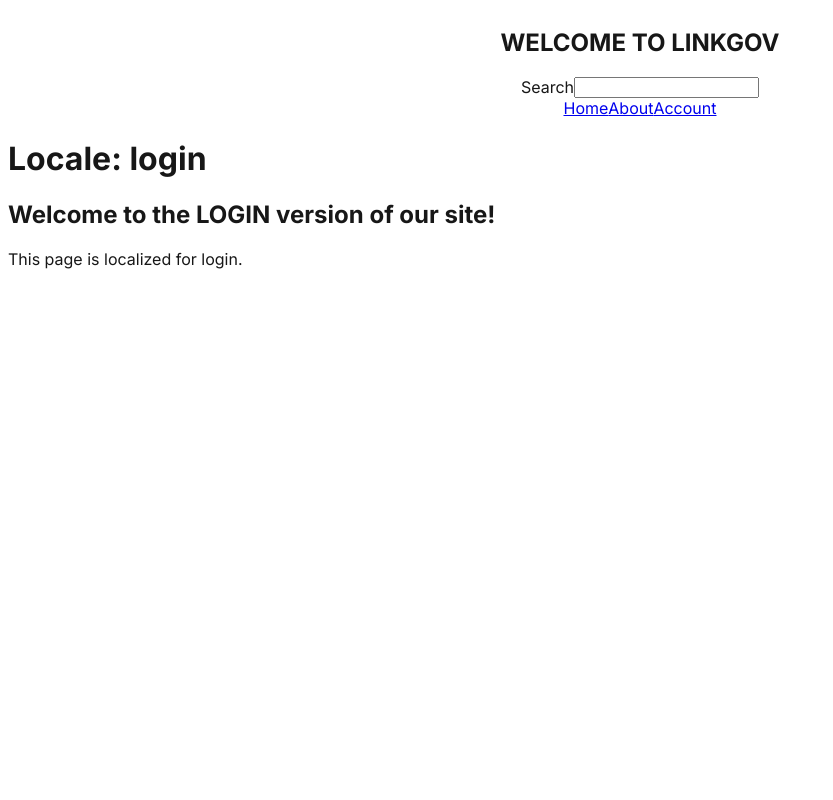
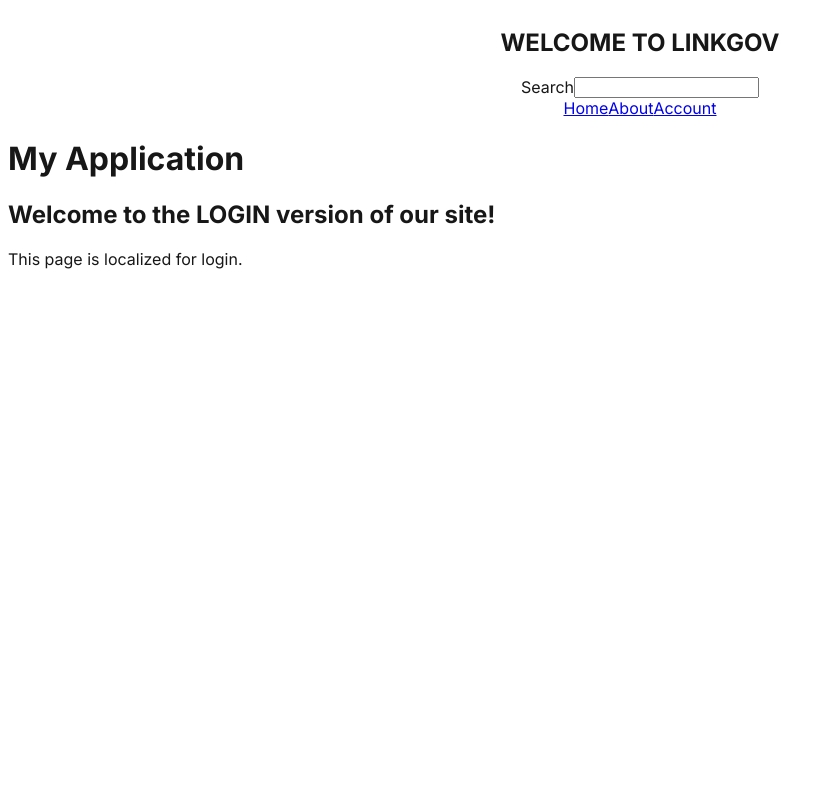
Before and after one commit to didierdrin/linkgov, a Next.js app: page /login in a window 1280 px wide. Shown: the top 800 px of the page, without its empty margins (0-833 px from the left). Built offline with nearby package versions, Linux system fonts and the light colour scheme.

Commit message:
latest updates 11

```diff
--- a/src/app/[locale]/layout.tsx
+++ b/src/app/[locale]/layout.tsx
@@ -1,21 +1,39 @@
 import React from 'react';
 
-interface LocaleLayoutProps {
+interface LayoutProps {
   children: React.ReactNode;
-  // Allow params to be either a plain object or a Promise resolving to one
-  params: { locale: string } | Promise<{ locale: string }>;
 }
 
-export default async function LocaleLayout({ children, params }: LocaleLayoutProps) {
-  // Ensure that params is awaited, whether it's a promise or a plain object
-  const { locale } = await Promise.resolve(params);
-
+export default function Layout({ children }: LayoutProps) {
   return (
     <div className="min-h-screen">
       <header className="p-4 bg-gray-200">
-        <h1 className="text-2xl font-bold">Locale: {locale}</h1>
+        <h1 className="text-2xl font-bold">My Application</h1>
       </header>
       <main className="p-4">{children}</main>
     </div>
   );
 }
+
+
+// import React from 'react';
+
+// interface LocaleLayoutProps {
+//   children: React.ReactNode;
+//   // Allow params to be either a plain object or a Promise resolving to one
+//   params: { locale: string } | Promise<{ locale: string }>;
+// }
+
+// export default async function LocaleLayout({ children, params }: LocaleLayoutProps) {
+//   // Ensure that params is awaited, whether it's a promise or a plain object
+//   const { locale } = await Promise.resolve(params);
+
+//   return (
+//     <div className="min-h-screen">
+//       <header className="p-4 bg-gray-200">
+//         <h1 className="text-2xl font-bold">Locale: {locale}</h1>
+//       </header>
+//       <main className="p-4">{children}</main>
+//     </div>
+//   );
+// }
```
